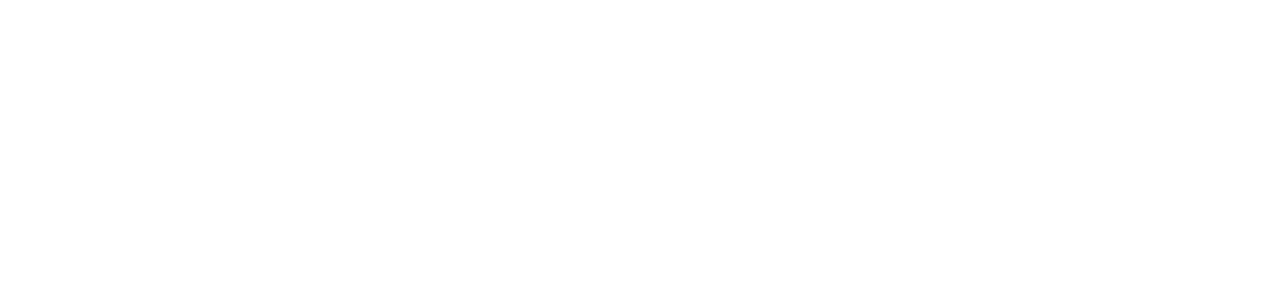
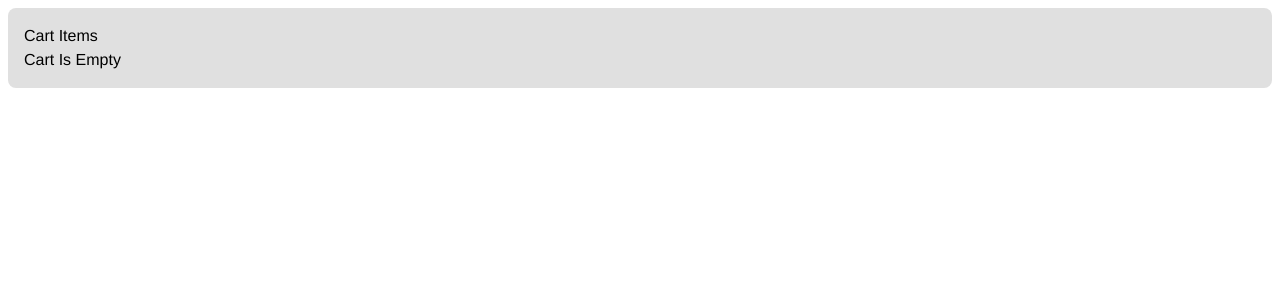
Before and after one commit to MrSyme/marketplace, a React (Create React App) app: page /cart in a window 1280 px wide. Before the commit this address had no page. Shown: the top 300 px of the page. Built offline with nearby package versions, Linux system fonts and the light colour scheme.

Commit message:
carrito con ruta hacia el checkout

```diff
--- a/src/Routes.js
+++ b/src/Routes.js
@@ -3,12 +3,13 @@
 import Home from "./screens/Home/Home";
 import Login from "./screens/Login/Login";
 import MaestroProductos from "./screens/MaestroProductos/Login/MaestroProductos";
-
+import Carro from "./components/Carro";
 const Routes = () => {
   return (
     <IRoutes>
       <Route path="/" exact element={<Home />} />
       <Route path="/login" exact element={<Login />} />
+      <Route path="/cart" exact element={<Carro />} />
       <Route
         path="/product-master"
         exact
--- a/src/components/Basket.js
+++ b/src/components/Basket.js
@@ -4,19 +4,19 @@
     const itemsPrice=cartItems.reduce((a,c)=>a+c.price*c.qty,0);
 
     return (
-    <aside className='block col-1'>
+    <aside className='blockk col-1k'>
     <h2>Cart Items</h2>
     <div>
         {cartItems.length===0 &&<div>Cart Is Empty </div>}
         </div>
         {cartItems.map((item)=>(
-            <div key={item.id} className="row ">
-                <div className='col-2'>{item.name}</div>
-                <div className='col-2'>
-                <button onClick={()=>onAdd(item)} className="add">+</button>
-                <button onClick={()=>onRemove(item)} className="remove">-</button>
+            <div key={item.id} className="rowk ">
+                <div className='col-2k'>{item.name}</div>
+                <div className='col-2k'>
+                <button onClick={()=>onAdd(item)} className="buttonk addk ">+</button>
+                <button onClick={()=>onRemove(item)} className="buttonk removek ">-</button>
                 </div>
-                <div className='col-2 text-right' >
+                <div className='col-2k text-rightk' >
                     {item.qty}x${item.price.toFixed(2)}
                 </div>
             </div>
@@ -26,12 +26,12 @@
                   <>
                   <hr></hr>
                   <div>
-                  <div className='col-2'><strong>Total</strong></div>
-                  <div className='col-1 text-right'><strong>${itemsPrice.toFixed(2)}</strong></div>
+                  <div className='col-2k'><strong>Total</strong></div>
+                  <div className='col-1k text-rightk'><strong>${itemsPrice.toFixed(2)}</strong></div>
                   </div>
                   <hr/>
-                  <div className='row '>
-                      <button onClick={()=>{alert("Transacción exitosa")}}> CheckOut</button>
+                  <div className='rowk '>
+                      <button className='buttonk'onClick={()=>{alert("Transacción exitosa")}}> CheckOut</button>
                   </div>
                   </>
 
--- /dev/null
+++ b/src/components/Carro.js
@@ -0,0 +1,62 @@
+import React, { useEffect } from "react";
+
+import { useProducts } from "../context/ProductContext";
+import { useCart } from "../context/CartContext";
+import Routes from "../Routes";
+import Main from "./Main";
+import Basket from "./Basket";
+function Carro() {
+
+  const { cartItems, setCartItems } = useCart();
+  const { products } = useProducts();
+
+  const onAdd = (product) => {
+    const exist = cartItems.find((x) => x.id === product.id);
+    if (exist) {
+      setCartItems(
+        cartItems.map((x) =>
+          x.id === product.id
+            ? {
+                ...exist,
+                qty: exist.qty + 1,
+              }
+            : x
+        )
+      );
+    } else {
+      setCartItems([...cartItems, { ...product, qty: 1 }]);
+    }
+  };
+
+  const onRemove = (product) => {
+    const exist = cartItems.find((x) => x.id === product.id);
+    if (exist.qty === 1) {
+      setCartItems(cartItems.filter((x) => x.id !== product.id));
+    } else {
+      setCartItems(
+        cartItems.map((x) =>
+          x.id === product.id
+            ? {
+                ...exist,
+                qty: exist.qty - 1,
+              }
+            : x
+        )
+      );
+    }
+  };
+
+
+
+  return (
+    <div className="Carro">
+
+       <div className="rowk">
+
+        <Basket onAdd={onAdd} onRemove={onRemove} cartItems={cartItems} />
+      </div>
+    </div>
+  );
+}
+
+export default Carro;
--- a/src/components/Header.js
+++ b/src/components/Header.js
@@ -35,7 +35,9 @@
         </div>
         <div className="flex md:order-2">
           <div className="group mr-3 md:mr-0 px-5 py-2.5 flex items-center cursor-pointer">
-            <FaShoppingCart
+            <div onClick={() => {
+                  navigate("/cart");}}>
+                <FaShoppingCart
               className="flex-shrink-0 h-6 w-6 text-gray-400 group-hover:text-gray-500"
               aria-hidden="true"
             />
@@ -43,7 +45,8 @@
               {countCartItems}
             </span>
             <span className="sr-only">items in cart, view bag</span>
-          </div>
+          </div></div>
+
           <button
             data-collapse-toggle="mobile-menu-4"
             type="button"
--- a/src/index.css
+++ b/src/index.css
@@ -9,53 +9,52 @@
 a {
   text-decoration: none;
 }
-/* .row {
+ .rowk {
   display: flex;
   justify-content: space-between;
 }
-.col-1 {
+.col-1k {
   flex: 1;
 }
-.col-2 {
+.col-2k {
   flex: 2;
 }
-.block {
+.blockk {
   background-color: #e0e0e0;
   padding: 1rem;
   margin: 0.5rem;
   border-radius: 0.5em;
 }
-.row.center {
+.row.centerk {
   align-items: center;
 }
 img.small {
   max-height: 8rem;
 }
-button {
+.buttonk {
   font-size: 0.8rem;
   padding: 0.2rem;
   margin: 0.1rem;
   border-radius: 0.5rem;
   border: 0.1rem #404040 solid;
-  background-color: blueviolet;
+  background-color: rgb(107, 107, 228);
   width: 100%;
   cursor: pointer;
 }
-button.add {
+.buttonk.addk {
   background-color: lightgreen;
   width: 1.5rem;
 }
-button.remove {
+.buttonk.removek {
   background-color: red;
   width: 1.5rem;
 }
-button.badge {
+button.badgek {
   background-color: #f04040;
   border: none;
   color: #ffffff;
   width: 1.5rem;
 }
-.text-right {
+.text-rightk {
   text-align: right;
 }
- */
--- a/src/screens/Home/Home.js
+++ b/src/screens/Home/Home.js
@@ -4,12 +4,12 @@
 import { useProducts } from "../../context/ProductContext";
 import { useCart } from "../../context/CartContext";
 import MainLayout from "../../layouts/MainLayout";
-import Basket from "../../components/Basket";
+
 
 const Home = () => {
   const [pageNumber, setPageNumber] = useState(0);
 
-  const productsPerPage = 2;
+  const productsPerPage = 10;
   const pagesVisited = pageNumber * productsPerPage;
 
   const { products } = useProducts();
```
